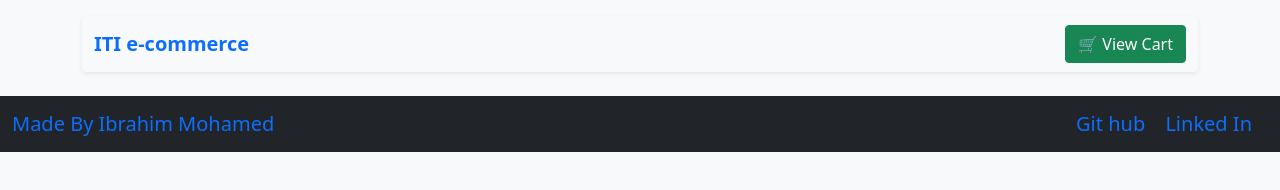
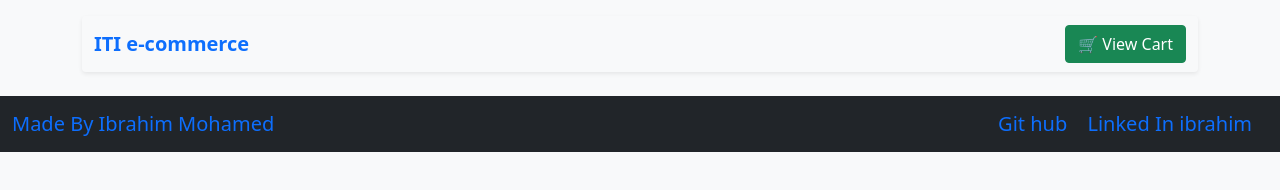
Before and after one commit to ibrahimsaba/itie-commerce, a plain HTML site: page index.html in a window 1280 px wide. Drawn offline with Linux system fonts and the light colour scheme; no server answers.

Commit message:
edit linked in

```diff
--- a/index.html
+++ b/index.html
@@ -39,7 +39,7 @@
             class="navbar-brand"
             href="https://www.linkedin.com/in/ibrahim-sabaa-275730260/"
             target="_blank"
-            >Linked In</a
+            >Linked In ibrahim</a
           >
         </div>
       </div>
```
